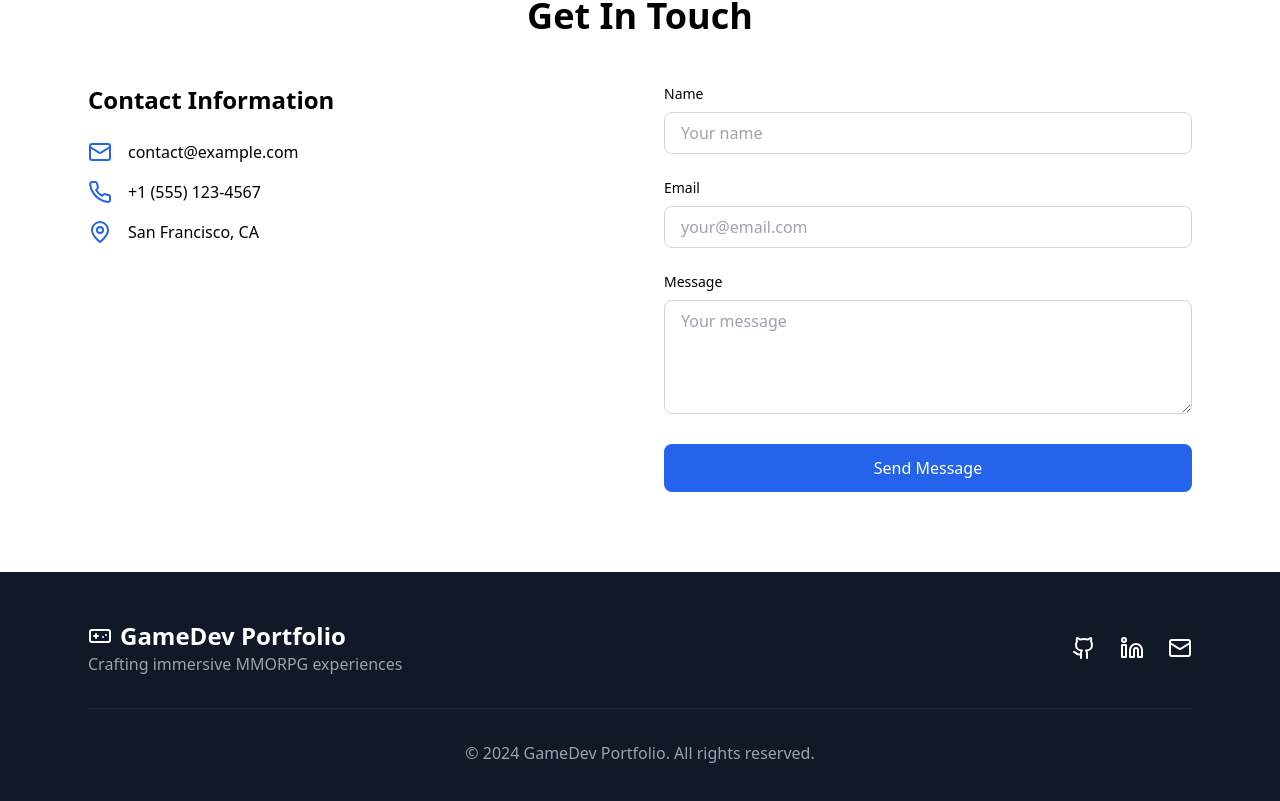
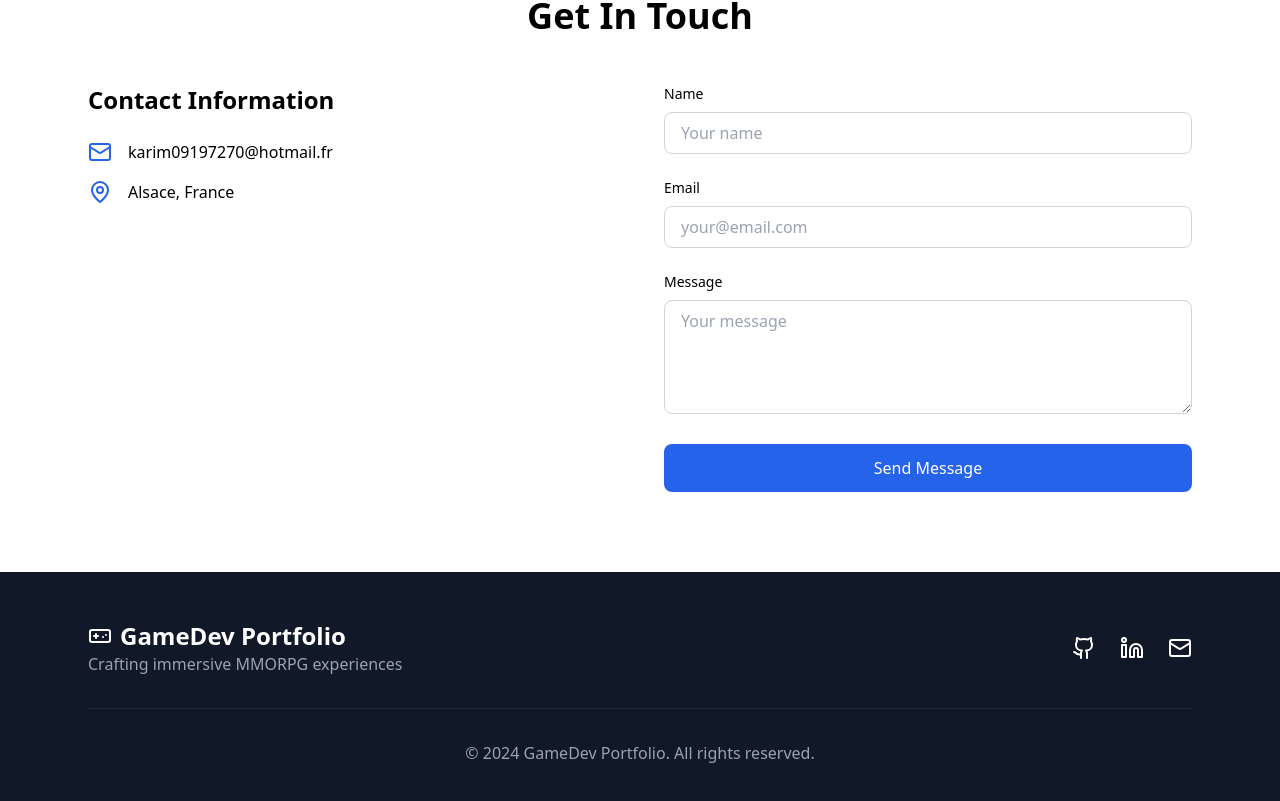
Before and after one commit to Thyvene/MyPortfolio, a React (Vite) app: page / in a window 1280 px wide. Shown: the part 1820-2621 px from the top of the page. Built offline with nearby package versions, Linux system fonts and the light colour scheme.

Commit message:
Update contact informations.

```diff
--- a/src/components/Contact.tsx
+++ b/src/components/Contact.tsx
@@ -12,15 +12,11 @@ export function Contact() {
             <div className="space-y-4">
               <div className="flex items-center">
                 <Mail className="w-6 h-6 text-blue-600 mr-4" />
-                <span>contact@example.com</span>
-              </div>
-              <div className="flex items-center">
-                <Phone className="w-6 h-6 text-blue-600 mr-4" />
-                <span>+1 (555) 123-4567</span>
+                <span>karim09197270@hotmail.fr</span>
               </div>
               <div className="flex items-center">
                 <MapPin className="w-6 h-6 text-blue-600 mr-4" />
-                <span>San Francisco, CA</span>
+                <span>Alsace, France</span>
               </div>
             </div>
           </div>
```
